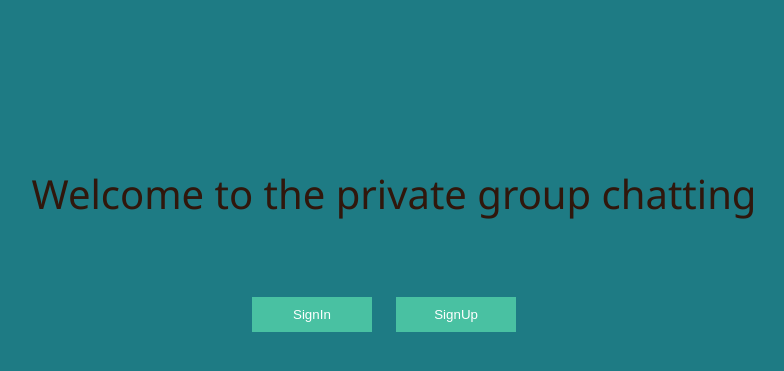
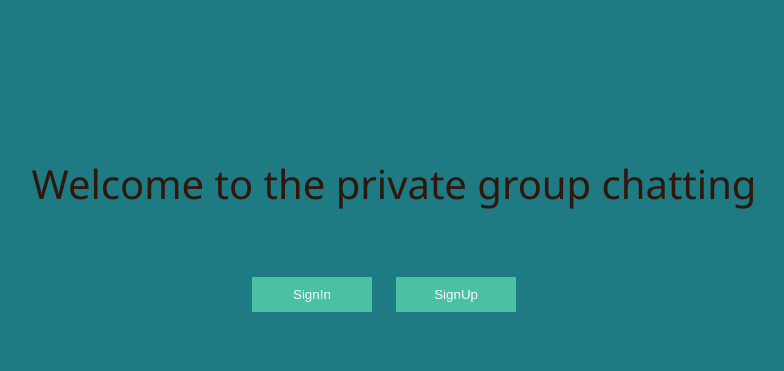
Before and after one commit to ak340701/chating, a PHP site: page / in a window 1280 px wide. Shown: the part 67-438 px from the top of the page, without its empty margins (246-1030 px from the left). Run offline with PHP 8.4, Linux system fonts and the light colour scheme.

Commit message:
Update style.css

```diff
--- a/css/style.css
+++ b/css/style.css
@@ -23,8 +23,9 @@ h1, h2 ,h3 {
 }
 
 p {
-	margin: 10px, 10px;
-        padding:10px;
+	margin: 10px, 0;
+        Padding:20px;
+
 
 }
 
@@ -83,7 +84,7 @@ p {
 	text-align: center;
 	margin-top: 150px;
 	color: rgb(48, 23, 12);
-        padding:20px;
+
 
 }
 .btn{
```
